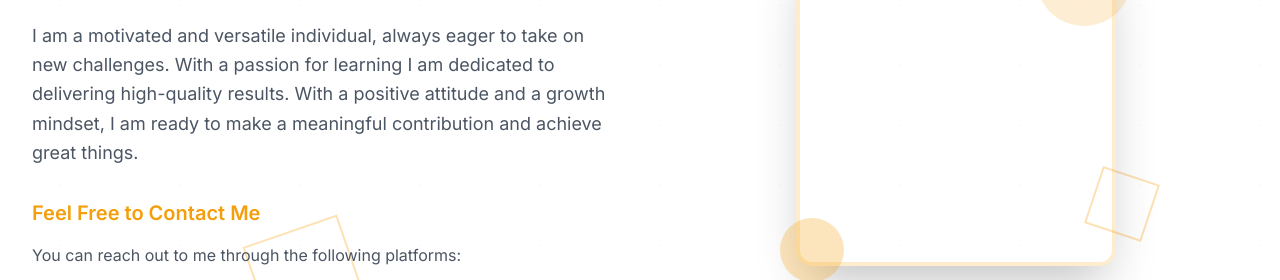
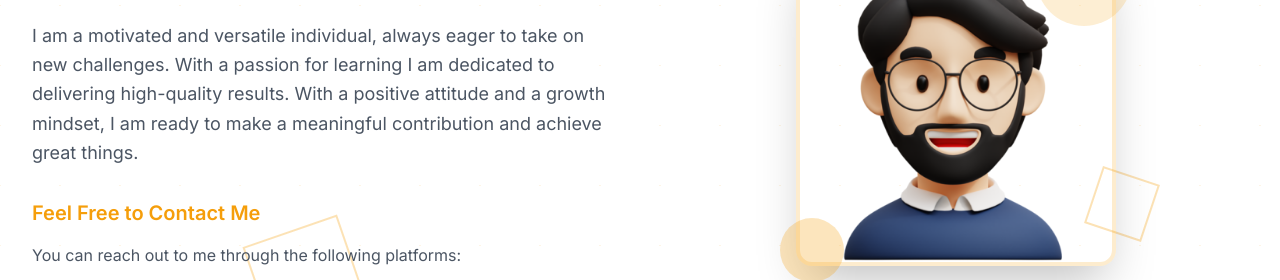
Before and after one commit to RothSoYuTh/Portfolio_Of_Mine, a plain HTML site: page index.html in a window 1280 px wide. Shown: the part 294-574 px from the top of the page. Drawn offline with nearby package versions, Linux system fonts and the light colour scheme.

Commit message:
first commit

```diff
--- a/index.html
+++ b/index.html
@@ -214,7 +214,7 @@
                 <div data-aos="fade-left" class="flex justify-center">
                     <div class="relative">
                         <div class="w-80 h-80 rounded-2xl overflow-hidden border-4 border-primary/20 shadow-2xl ">
-                            <img src="/week2/avatar.webp"
+                            <img src="avatar.webp"
                                  alt="YuTh Offender"
                                  class="w-full h-full object-cover ">
                         </div>
```
Also changed, not shown: avatar.webp (added).
